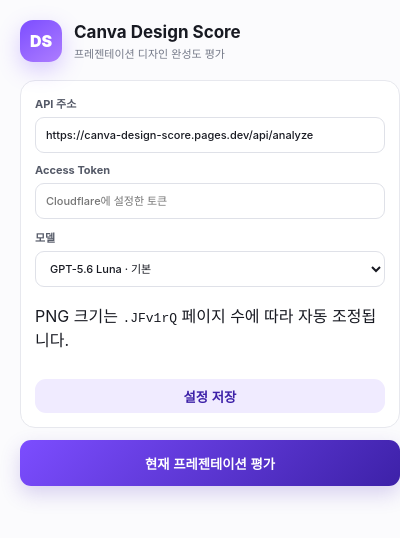
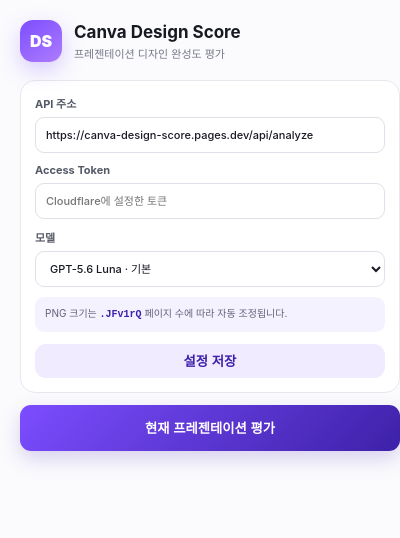
Before and after one commit to KKomaProgrammer/canva-design-score, a browser extension: page extension/popup.html in a window 400 px wide. Drawn offline with Linux system fonts and the light colour scheme.

```diff
--- a/extension/popup.css
+++ b/extension/popup.css
@@ -71,13 +71,18 @@ select {
   font: inherit;
   font-weight: 500;
 }
-.row {
-  display: grid;
-  grid-template-columns: 1.15fr 0.85fr;
-  gap: 8px;
+.auto-size {
+  margin: 0;
+  padding: 9px 10px;
+  border-radius: 9px;
+  background: #f5f2ff;
+  color: #666079;
+  font-size: 10px;
+  line-height: 1.45;
 }
-.row label {
-  margin: 0;
+.auto-size code {
+  color: var(--accent2);
+  font-weight: 800;
 }
 button {
   border: 0;
```
